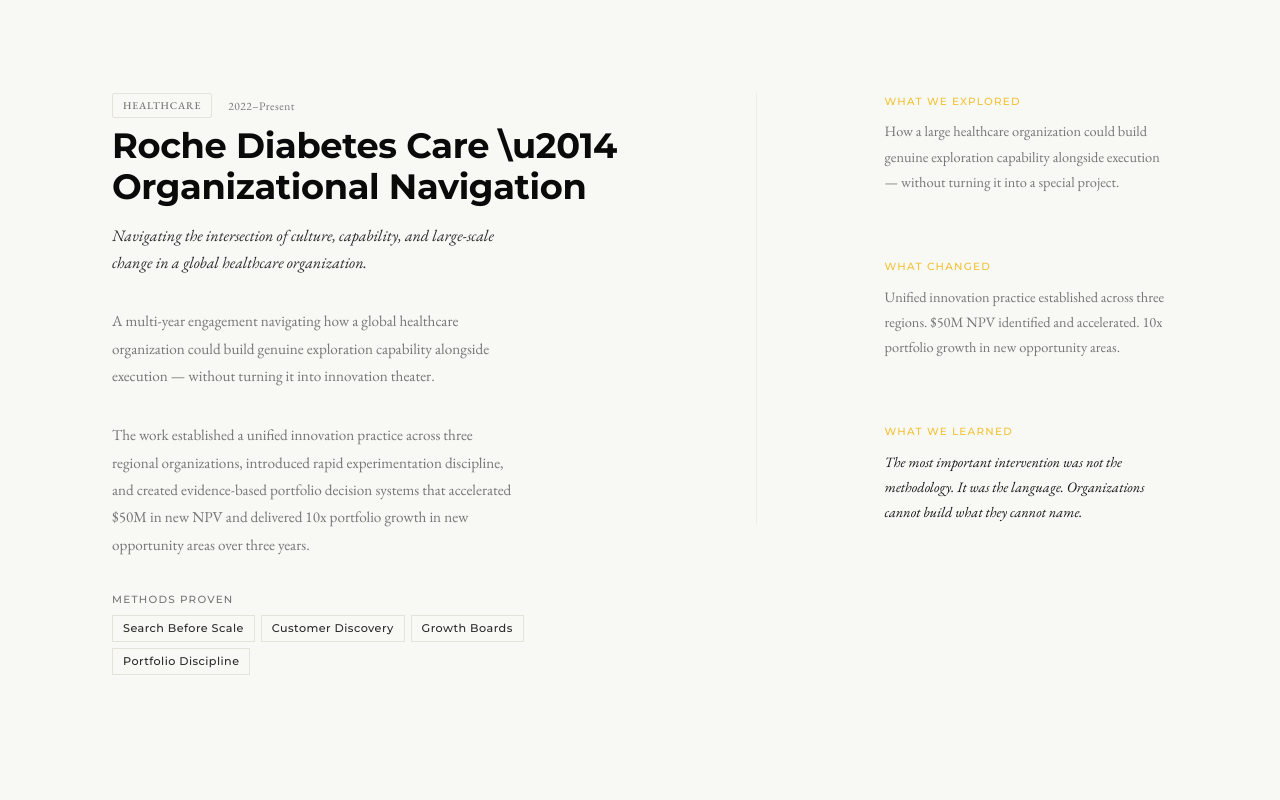
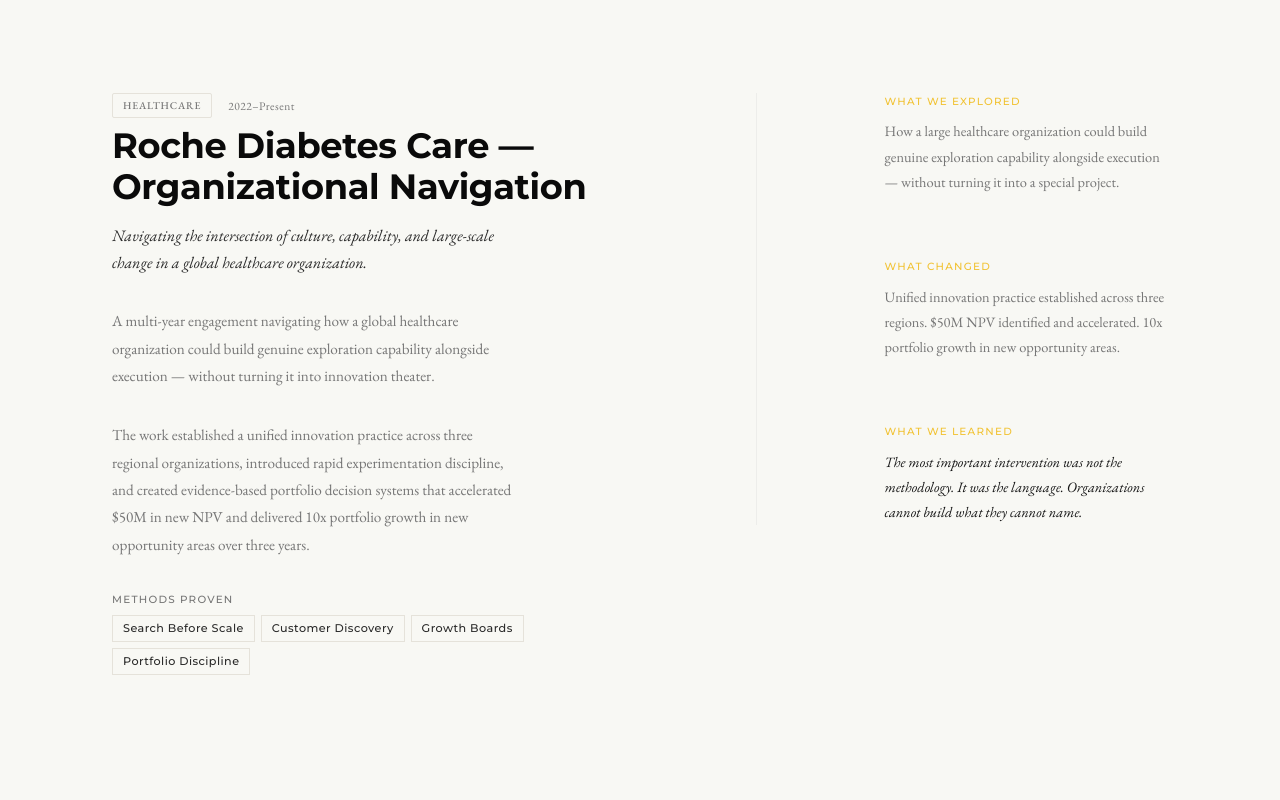
Before and after one commit to jeremiahrgardner/gardner-expedition-co, a Next.js app: page /expeditions in a window 1280 px wide. Shown: the part 4580-5380 px from the top of the page. Built offline with nearby package versions, Linux system fonts and the light colour scheme.

Commit message:
fix: render actual em-dash on expedition titles instead of literal \u2014 string

```diff
--- a/src/app/expeditions/page.tsx
+++ b/src/app/expeditions/page.tsx
@@ -327,7 +327,7 @@
                       <span className="tag">{exp.tag}</span>
                       {exp.year && <span className="exp-year">{exp.year}</span>}
                     </div>
-                    <h3 className="featured-exp-title">{exp.name} \u2014 {exp.subtitle}</h3>
+                    <h3 className="featured-exp-title">{exp.name} — {exp.subtitle}</h3>
                     <p className="featured-exp-subtitle">{exp.tagline}</p>
                     <p className="featured-exp-narrative">{exp.narrative}</p>
                     {exp.extraNarrative && <p className="featured-exp-narrative">{exp.extraNarrative}</p>}
```
